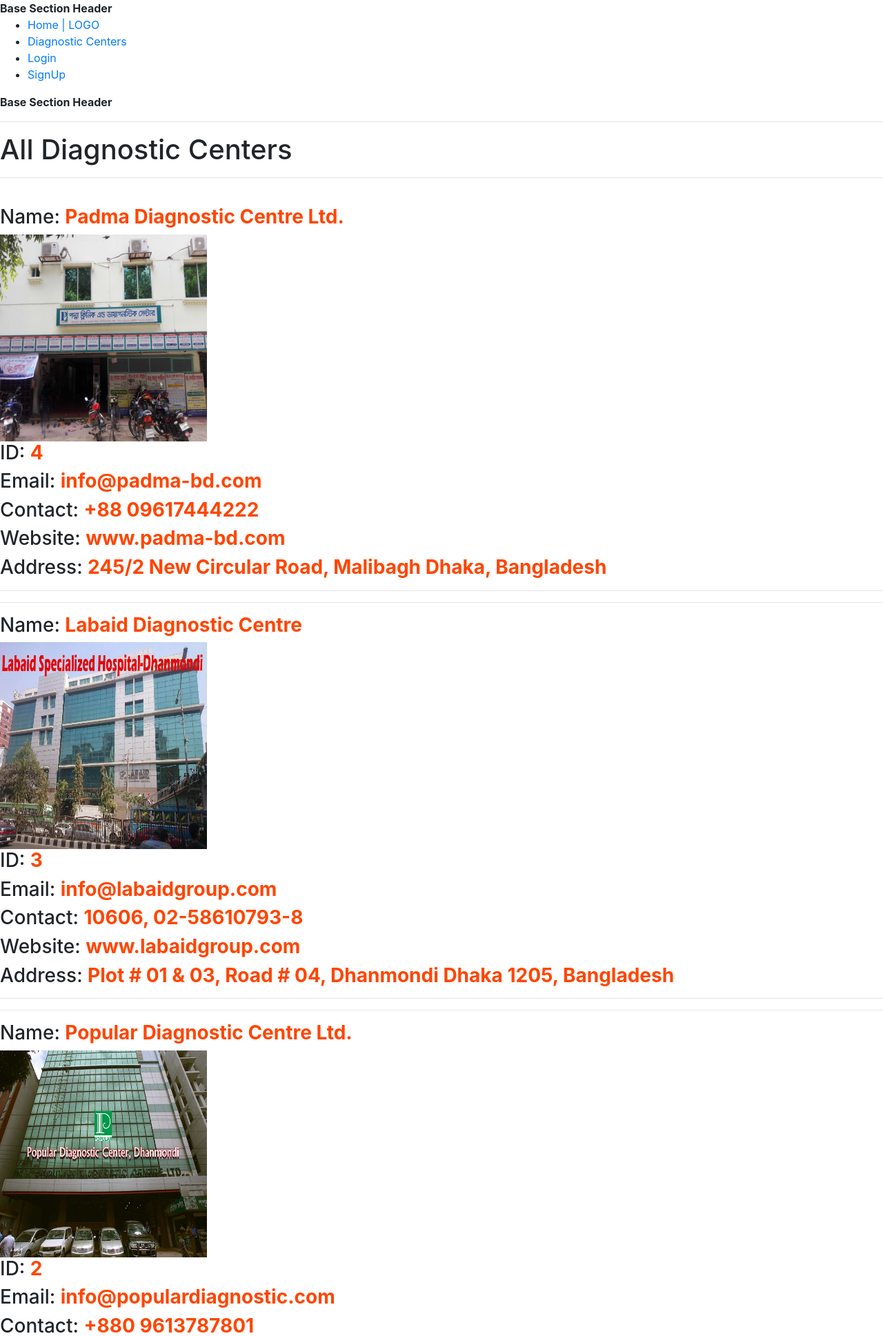
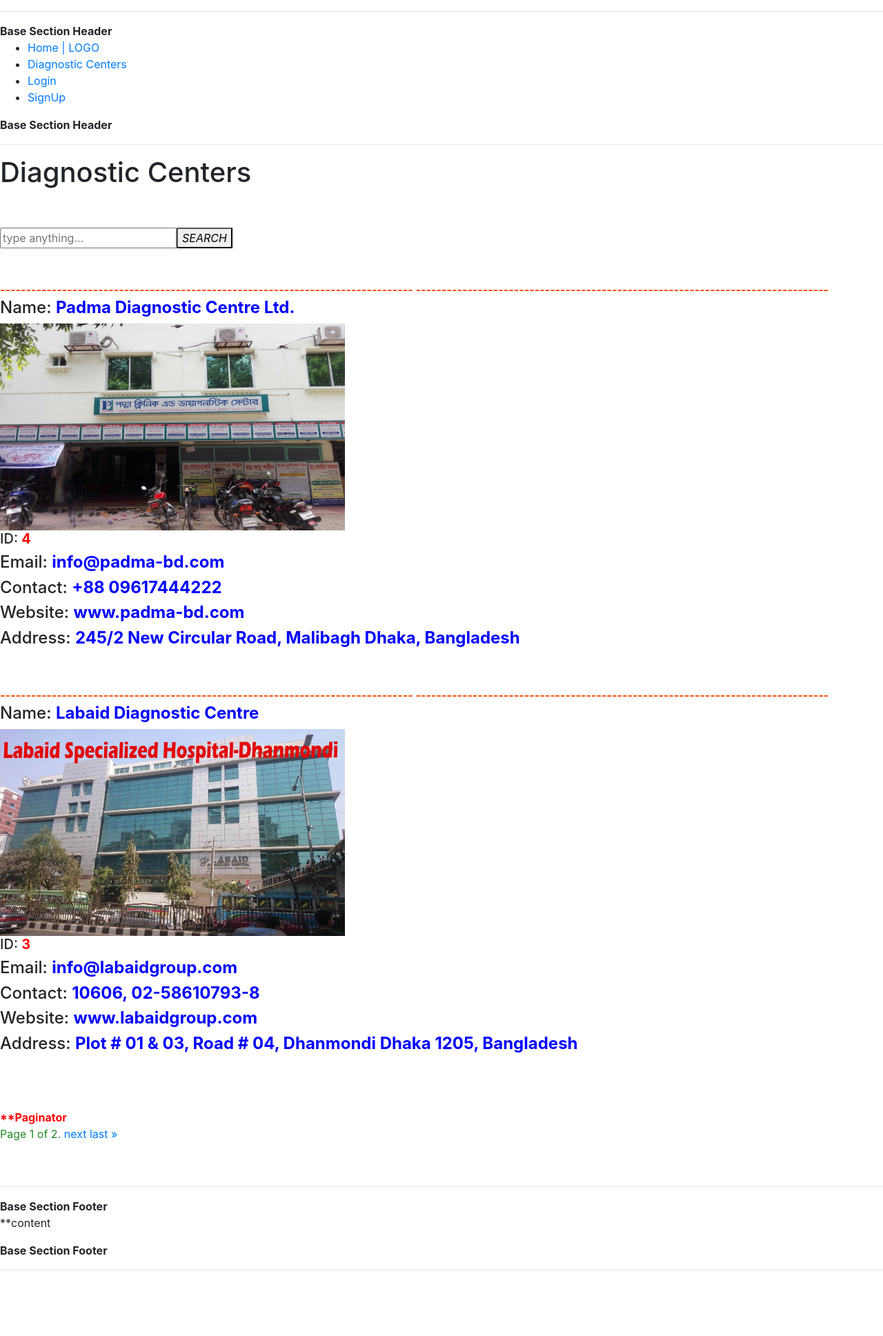
Before and after one commit to siyam04/ODLRS_v.2, a Django app: page /all-centers/ in a window 1280 px wide. Shown: the top 1937 px of the page at 69% size. After the commit the page ends 1842 px from the top, so only its background shows below. Run offline with Django 3.2, Linux system fonts and the light colour scheme; data comes from the database, SQL or seed files in the repository; both versions use the stored data as it was after the commit; some libraries are stand-ins or nearby versions.

Commit message:
'search' & 'paginator' added, need to update into 'home.html' later...

```diff
--- a/diagnostic_centers/urls.py
+++ b/diagnostic_centers/urls.py
@@ -2,7 +2,7 @@
 
 from .views import (
 
-    AllDiagnosticCenters,
+    search_paginator,
 
     admin_login,
     admin_logout,
@@ -18,7 +18,7 @@
 
 urlpatterns = [
 
-    path('all-centers/', AllDiagnosticCenters.as_view(), name='all-centers'),
+    path('all-centers/', search_paginator, name='all-centers'),
 
     path('admin-login/', admin_login, name='admin-login'),
     path('admin-logout/', admin_logout, name='admin-logout'),
--- a/diagnostic_centers/views.py
+++ b/diagnostic_centers/views.py
@@ -1,5 +1,7 @@
 from django.contrib import messages
 from django.shortcuts import render, redirect, get_object_or_404
+from django.core.paginator import EmptyPage, PageNotAnInteger, Paginator
+from django.db.models import Q
 from django.contrib.auth.decorators import login_required
 from django.contrib.auth import authenticate, login, logout
 from django.contrib.auth.hashers import make_password
@@ -23,6 +25,28 @@
 
 class StaffDashboard(TemplateView):
     template_name = 'diagnostic_centers/staff_dashboard.html'
+
+
+def search_paginator(request):
+    Centers = DiagnosticCenter.objects.all()
+
+    query = request.GET.get('q')
+    if query:
+        Centers = Centers.filter(
+            Q(name__icontains=query) |
+            Q(website__icontains=query)
+        ).distinct() # distinct used for not the duplicate search
+        # print(Centers)
+
+    paginator = Paginator(Centers, 2)
+    page = request.GET.get('page')
+    all_centers = paginator.get_page(page)
+
+    context = {
+        "Centers":all_centers,
+    }
+    template_name = 'diagnostic_centers/all_centers.html'
+    return render(request, template_name, context)
 
 
 def admin_login(request, template_name='diagnostic_centers/admin_login.html'):
--- a/source/urls.py
+++ b/source/urls.py
@@ -4,7 +4,7 @@
 from django.urls import path, include
 from django.conf.urls.static import static
 
-from .views import home
+from .views import HomeView
 
 
 urlpatterns = [
@@ -14,7 +14,7 @@
     path('admin/', admin.site.urls),
 
     # Home
-    path('', home, name='home'),
+    path('', HomeView.as_view(), name='home'),
 
     # App1 (custom_users)
     path('', include('custom_users.urls', namespace='custom_users')),
--- a/templates/base.html
+++ b/templates/base.html
@@ -25,6 +25,7 @@
 {#    {% endif %}#}
 
     <div>
+        <hr>
       <strong>Base Section Header</strong>
       <ul>
 
--- a/templates/diagnostic_centers/all_centers.html
+++ b/templates/diagnostic_centers/all_centers.html
@@ -4,23 +4,60 @@
 
 {% block content %}
     <hr>
-    <h1>All Diagnostic Centers</h1>
-    <hr>
+    <h1>Diagnostic Centers</h1>
     <br>
-    {% for centers in object_list %}
 
-        <h3>Name: <b style="color: orangered">{{ centers.name }}</b></h3>
+    <!-- Search -->
+    <form class="search input-group mt-4" action="" method="GET">
+        <input type="text" name='q' placeholder="type anything...">
+        <button type="submit" class="searchButton"><i class="fa fa-search">SEARCH</i></button>
+    </form>
+    <!-- Search -->
 
-        <img src="{{ centers.image.url }}" alt="image" height="300" width="300">
+    <br>
+    <br>
+    {% for centers in Centers %}
 
-        <h3>ID: <b style="color: orangered">{{ centers.id }}</b></h3>
-        <h3>Email: <b style="color: orangered">{{ centers.email }}</b></h3>
-        <h3>Contact: <b style="color: orangered">{{ centers.contact_no }}</b></h3>
-        <h3>Website: <b style="color: orangered">{{ centers.website }}</b></h3>
-        <h3>Address: <b style="color: orangered">{{ centers.address }}</b></h3>
-        <hr>
-        <hr>
+        <b style="color: orangered">
+            --------------------------------------------------------------------------------
+            --------------------------------------------------------------------------------
+        </b>
+
+        <h4>Name: <b style="color: blue">{{ centers.name }}</b></h4>
+
+        <img src="{{ centers.image.url }}" alt="image" height="300" width="500">
+
+        <h5>ID: <b style="color: red">{{ centers.id }}</b></h5>
+        <h4>Email: <b style="color: blue">{{ centers.email }}</b></h4>
+        <h4>Contact: <b style="color: blue">{{ centers.contact_no }}</b></h4>
+        <h4>Website: <b style="color: blue">{{ centers.website }}</b></h4>
+        <h4>Address: <b style="color: blue">{{ centers.address }}</b></h4>
+
+        <br>
+        <br>
+
     {% endfor %}
+    <br>
+     <!-- Paginator -->
+    <b style="color: red">**Paginator</b>
+        <div class="pagination" style="color: forestgreen">
+            <span class="step-links">
+                {% if Centers.has_previous %}
+                    <a href="?page=1">&laquo; first</a>
+                    <a href="?page={{ Centers.previous_page_number }}">previous</a>
+                {% endif %}
+
+                <span class="current">
+                    Page {{ Centers.number }} of {{ Centers.paginator.num_pages }}.
+                </span>
+
+                {% if Centers.has_next %}
+                    <a href="?page={{ Centers.next_page_number }}">next</a>
+                    <a href="?page={{ Centers.paginator.num_pages }}">last &raquo;</a>
+                {% endif %}
+            </span>
+        </div>
+      <!-- Paginator -->
 
 
 {% endblock %}
```
Also changed, not shown: source/views.py (+3 -40 lines), templates/home.html (+0 -14 lines), db.sqlite3.
